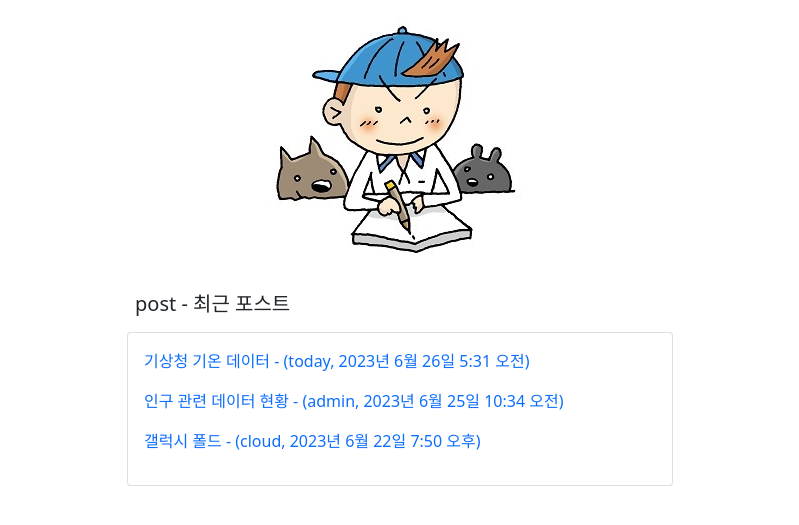
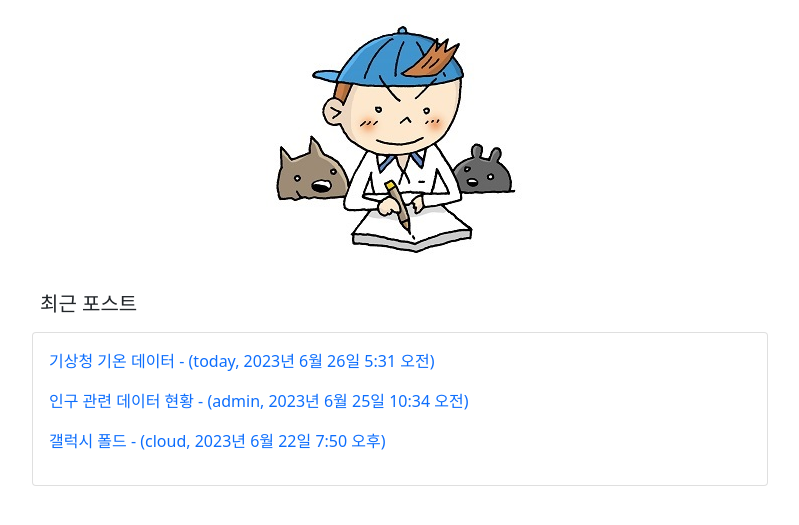
Before and after one commit to kiyongee2/yong-pyweb, a Django app: page / in a window 1280 px wide. Shown: the part 119-644 px from the top of the page, without its empty margins (240-1039 px from the left). Run offline with Django 4.2, Linux system fonts and the light colour scheme; data comes from the database, SQL or seed files in the repository; some libraries are stand-ins or nearby versions.

Commit message:
index update

```diff
--- a/blogs/templates/blog/index.html
+++ b/blogs/templates/blog/index.html
@@ -7,9 +7,9 @@
       <img src="{% static 'blog/images/doit.jpg' %}">
       <!-- 최신글 보이기-->
       <div class="row">
-          <div class="col-3"></div>
-          <div class="col-6 text-start">
-            <h5 class="p-2">post - 최근 포스트 </h5>
+          <div class="col-2"></div>
+          <div class="col-8 text-start">
+            <h5 class="p-2">최근 포스트 </h5>
                <div class="card">
                    <div class="card-body">
                        {% for post in recent_post  %}
```
